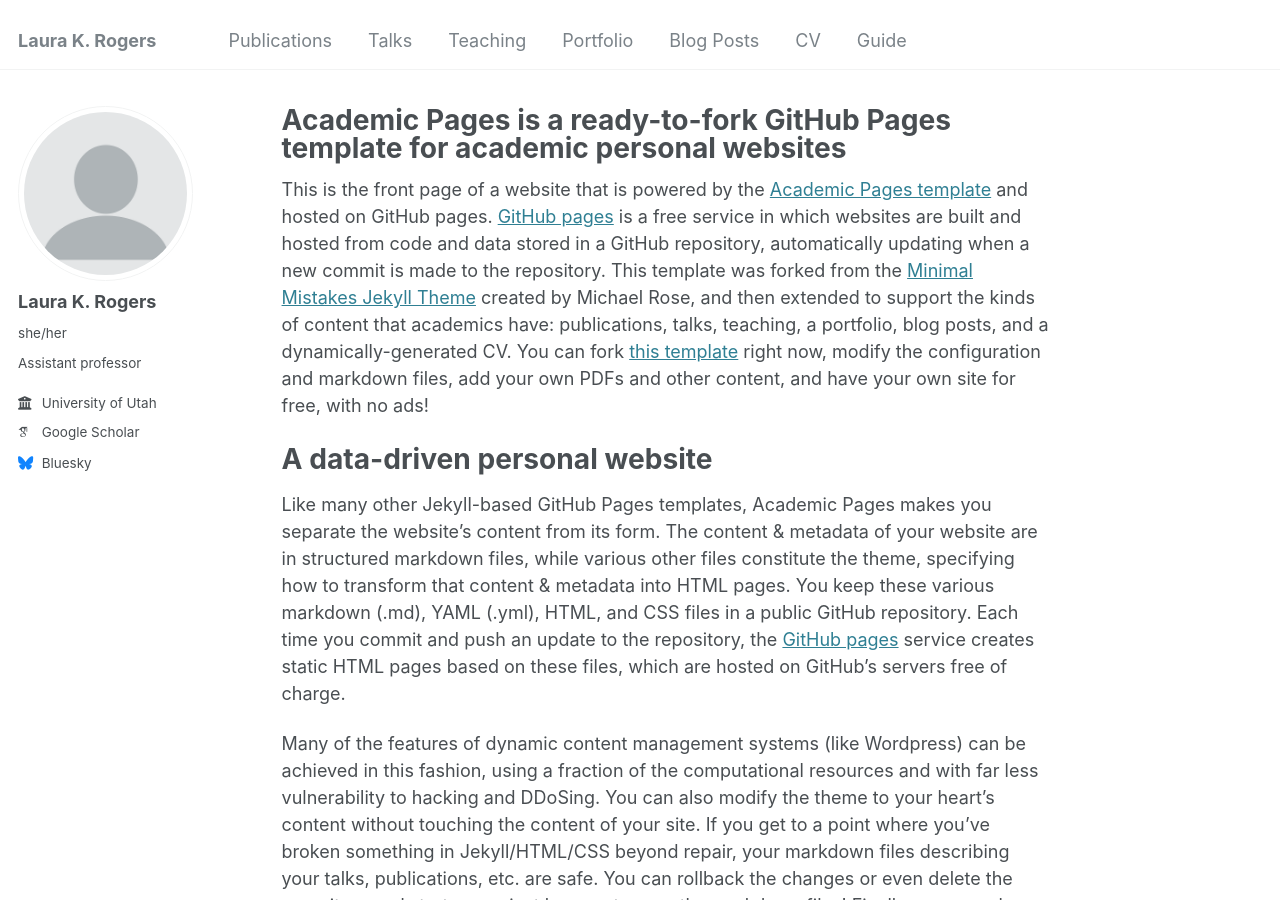
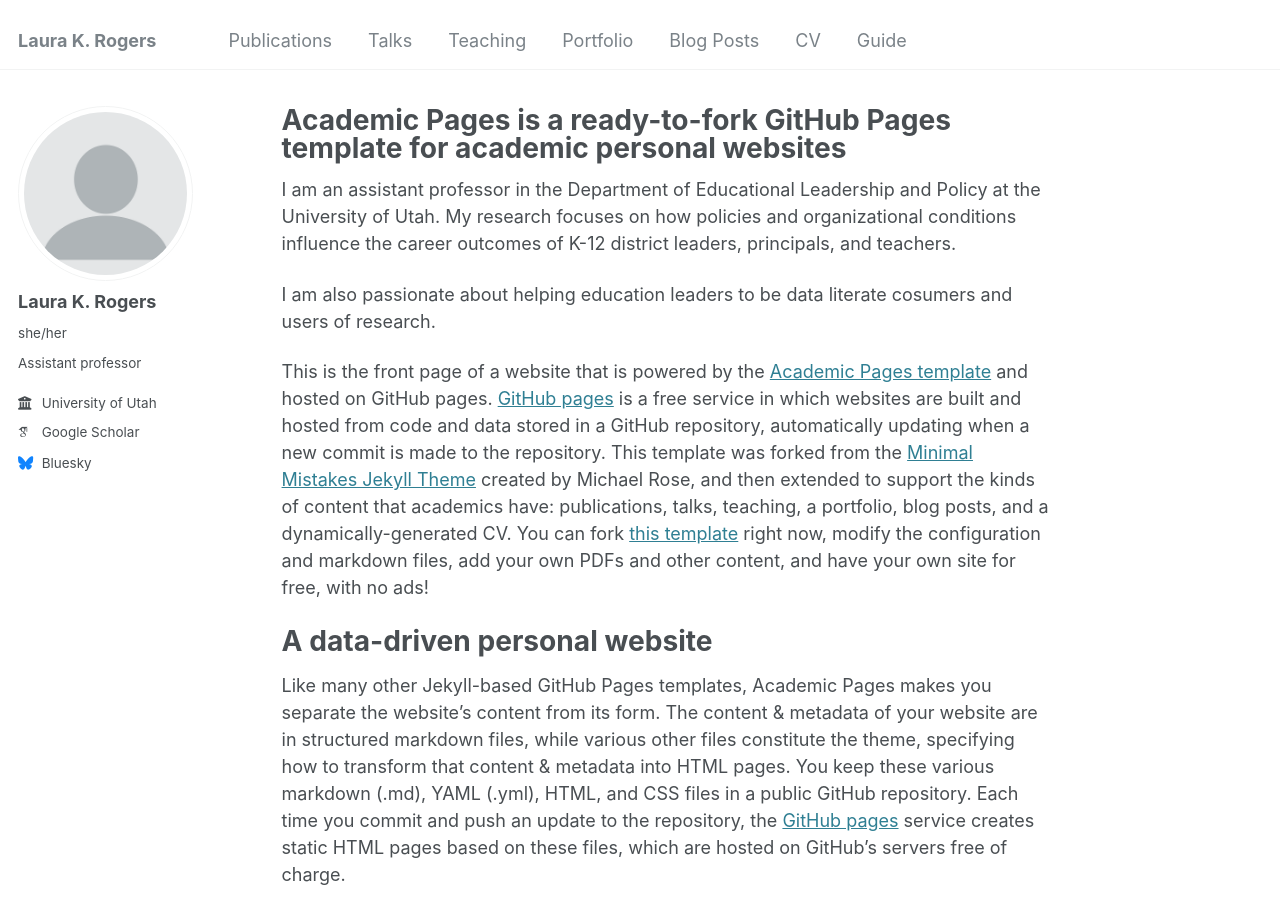
Before and after one commit to lkrogers2/lkrogers2.github.io, a Jekyll site: the page built from _pages/about.md, in a window 1280 px wide and 900 px high. Built offline with Jekyll 4.4.1, drawn with Linux system fonts in a browser that asks for light colours; some web fonts are replaced.

Commit message:
Update about.md
changed bio

```diff
--- a/_pages/about.md
+++ b/_pages/about.md
@@ -6,6 +6,11 @@ redirect_from:
   - /about/
   - /about.html
 ---
+
+I am an assistant professor in the Department of Educational Leadership and Policy at the University of Utah. My research focuses on how policies and organizational conditions influence the career outcomes of K-12 district leaders, principals, and teachers.
+
+I am also passionate about helping education leaders to be data literate cosumers and users of research.
+
 
 This is the front page of a website that is powered by the [Academic Pages template](https://github.com/academicpages/academicpages.github.io) and hosted on GitHub pages. [GitHub pages](https://pages.github.com) is a free service in which websites are built and hosted from code and data stored in a GitHub repository, automatically updating when a new commit is made to the repository. This template was forked from the [Minimal Mistakes Jekyll Theme](https://mmistakes.github.io/minimal-mistakes/) created by Michael Rose, and then extended to support the kinds of content that academics have: publications, talks, teaching, a portfolio, blog posts, and a dynamically-generated CV. You can fork [this template](https://github.com/academicpages/academicpages.github.io) right now, modify the configuration and markdown files, add your own PDFs and other content, and have your own site for free, with no ads!
 
```
